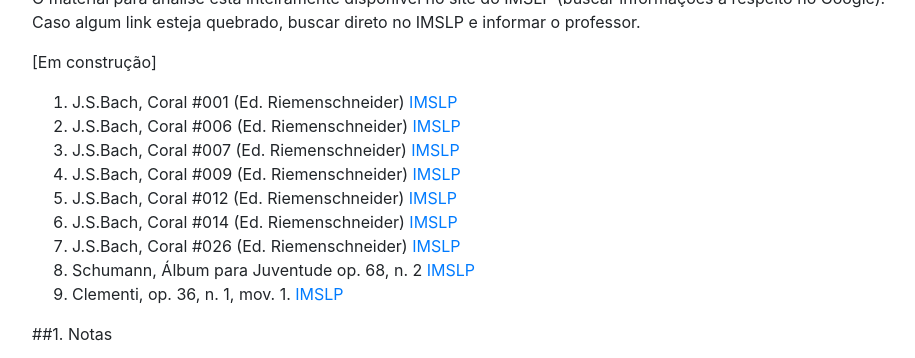
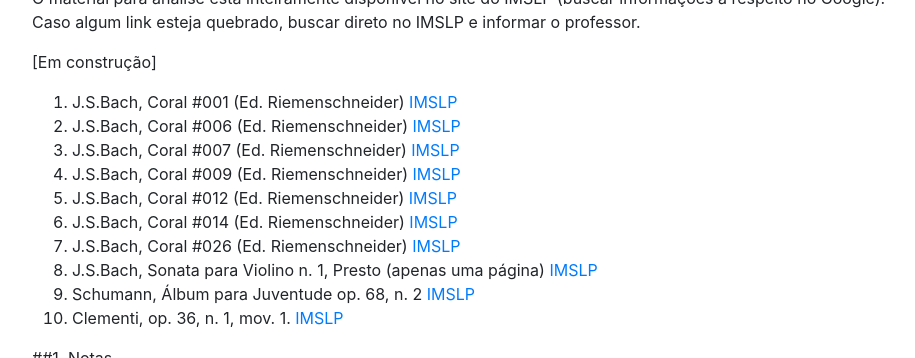
Before and after one commit to kroger/genosmus, a Jekyll site: the page built from _marcos/musa69.md, in a window 1280 px wide and 900 px high, scrolled down 2657 px, cut to the strip 0-358 px from the top of the window. Shown: the whole strip, without its empty margins (68-983 px from the left). Built offline with Jekyll 4.4.1, drawn with Linux system fonts in a browser that asks for light colours; the table of contents is made by our own code.

Commit message:
Ampliação de lista de obras

```diff
--- a/_marcos/musa69.md
+++ b/_marcos/musa69.md
@@ -153,6 +153,7 @@
 1. J.S.Bach, Coral #012 (Ed. Riemenschneider) [IMSLP](http://ks4.imslp.info/files/imglnks/usimg/a/ac/IMSLP03820-4PC_1.PDF)
 1. J.S.Bach, Coral #014 (Ed. Riemenschneider) [IMSLP](http://ks4.imslp.info/files/imglnks/usimg/a/ac/IMSLP03820-4PC_1.PDF)
 1. J.S.Bach, Coral #026 (Ed. Riemenschneider) [IMSLP](http://ks4.imslp.info/files/imglnks/usimg/a/ac/IMSLP03820-4PC_1.PDF)
+1. J.S.Bach, Sonata para Violino n. 1, Presto (apenas uma página) [IMSLP](http://ks4.imslp.info/files/imglnks/usimg/d/da/IMSLP335779-SIBLEY1802.26426.46cb-39087032500300score.pdf)
 1. Schumann, Álbum para Juventude op. 68, n. 2 [IMSLP](http://ks4.imslp.info/files/imglnks/usimg/a/a5/IMSLP92512-PMLP02707-Schumann_-_Album_f%C3%BCr_die_Jugend.pdf)
 1. Clementi, op. 36, n. 1, mov. 1. [IMSLP](http://ks4.imslp.info/files/imglnks/usimg/b/b5/IMSLP29868-PMLP06617-Clementi_Op36_Schirmer.pdf)
 
```
